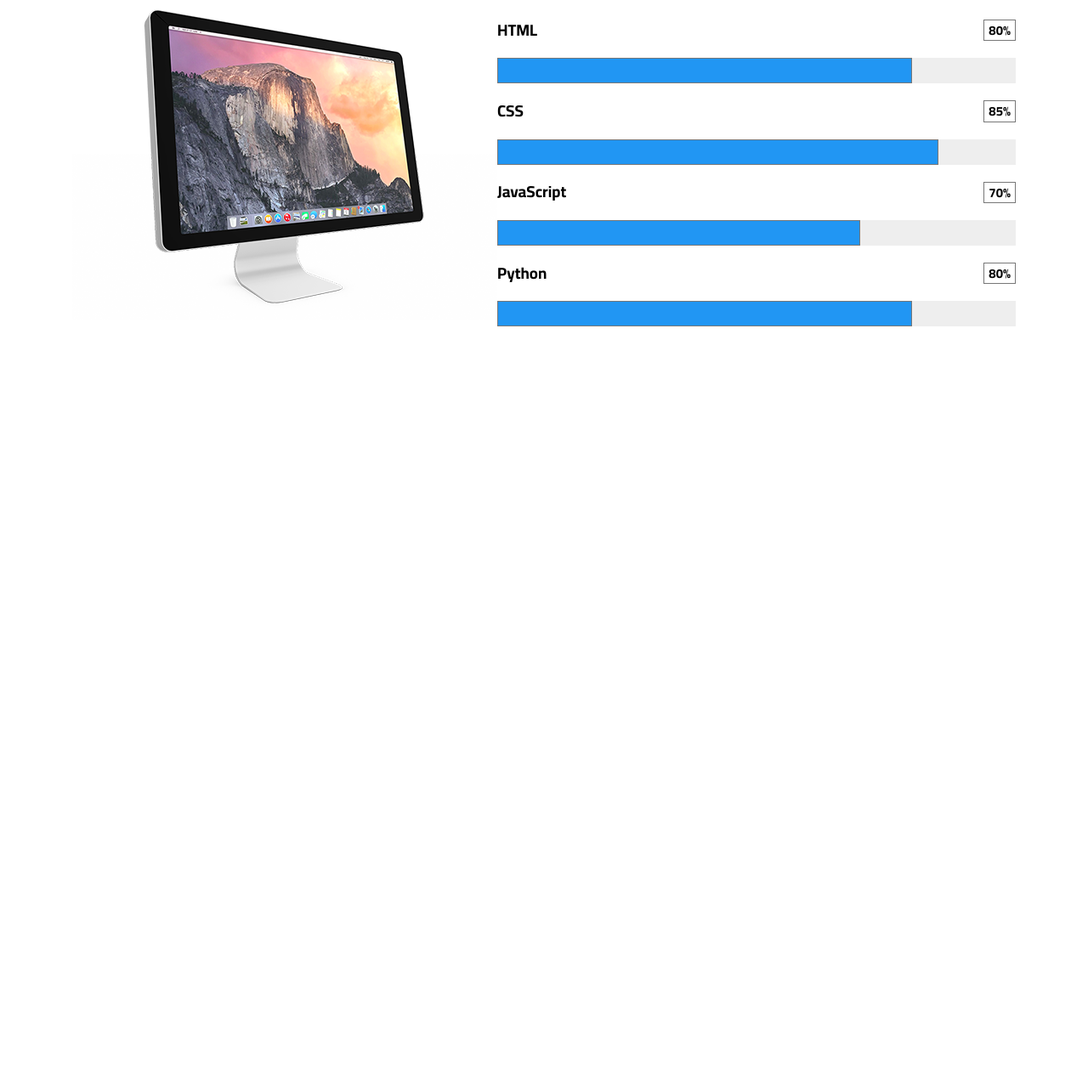
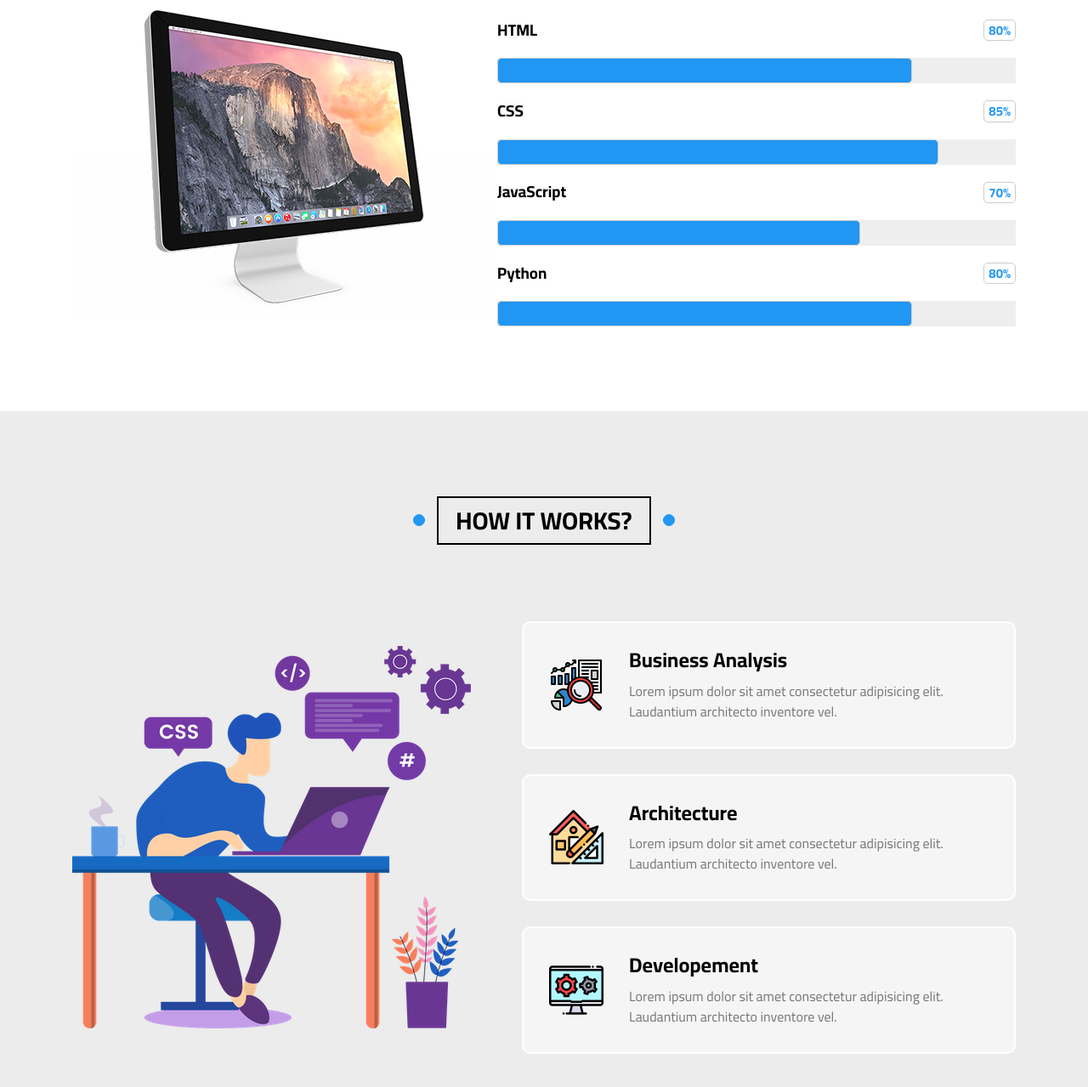
Before and after one commit to SamehRefaay/elzero-template-repo, a plain HTML site: page index.html in a window 1280 px wide. Shown: the part 7604-8883 px from the top of the page at 85% size. Before the commit the page ends 8088 px from the top, so only its background shows below. Drawn offline with Linux system fonts and the light colour scheme.

Commit message:
work steps section has been added

```diff
--- a/css/main.css
+++ b/css/main.css
@@ -932,8 +932,14 @@ header .mega-menu {
 }
 .our-skills .skills .skill span {
   font-size: 0.8em;
-  border: 1px solid #777;
   padding: 3px 5px;
+  border-radius: 5px;
+  border: 1px solid #ccc;
+  color: var(--main-color);
+  -webkit-border-radius: 5px;
+  -moz-border-radius: 5px;
+  -ms-border-radius: 5px;
+  -o-border-radius: 5px;
 }
 .our-skills .skills .skill .progress {
   position: relative;
@@ -948,6 +954,95 @@ header .mega-menu {
   background-color: var(--main-color);
 }
 /* End Our Skills */
+/* Start Work Steps */
+.work-steps {
+  padding-top: var(--section-padding-top);
+  padding-bottom: var(--section-padding-bottom);
+  background-color: var(--section-background);
+}
+.work-steps .container {
+  display: flex;
+  align-items: center;
+  justify-content: space-between;
+  gap: 60px;
+}
+@media (max-width: 991px) {
+  .work-steps .container {
+    flex-direction: column;
+  }
+}
+.work-steps .image {
+  max-width: 100%;
+}
+.work-steps .cards-holder {
+  display: flex;
+  flex-direction: column;
+  gap: 30px;
+}
+.work-steps .cards-holder .card {
+  position: relative;
+  z-index: 1;
+  padding: 30px;
+  display: flex;
+  align-items: center;
+  gap: 30px;
+  background-color: #f6f5f5;
+  border: 2px solid white;
+  border-radius: 10px;
+  -webkit-border-radius: 10px;
+  -moz-border-radius: 10px;
+  -ms-border-radius: 10px;
+  -o-border-radius: 10px;
+}
+@media (max-width: 767px) {
+  .work-steps .cards-holder .card {
+    flex-direction: column;
+    text-align: center;
+  }
+}
+.work-steps .cards-holder .card::before {
+  position: absolute;
+  content: "";
+  left: 50%;
+  top: 50%;
+  background-color: #ededed;
+  width: 0;
+  height: 0;
+  border-radius: 10px;
+  z-index: -1;
+  transition: var(--main-transition);
+  transform: translate(-50%, -50%);
+  -webkit-transform: translate(-50%, -50%);
+  -moz-transform: translate(-50%, -50%);
+  -ms-transform: translate(-50%, -50%);
+  -o-transform: translate(-50%, -50%);
+  -webkit-transition: var(--main-transition);
+  -moz-transition: var(--main-transition);
+  -ms-transition: var(--main-transition);
+  -o-transition: var(--main-transition);
+  -webkit-border-radius: 10px;
+  -moz-border-radius: 10px;
+  -ms-border-radius: 10px;
+  -o-border-radius: 10px;
+}
+.work-steps .cards-holder .card:hover::before {
+  width: 100%;
+  height: 100%;
+}
+.work-steps .cards-holder .card img {
+  width: 64px;
+}
+.work-steps .cards-holder .card h3 {
+  font-size: 1.5em;
+}
+.work-steps .cards-holder .card p {
+  font-size: 1em;
+  line-height: 1.5;
+  color: #777;
+  margin-top: 10px;
+}
+
+/* End Work Steps */
 /* Start Animation */
 @keyframes ups-and-downs {
   0%,
--- a/index.html
+++ b/index.html
@@ -56,7 +56,7 @@
                   >
                 </li>
                 <li>
-                  <a href="#how-it-works"
+                  <a href="#work-steps"
                     ><i class="fa-regular fa-clipboard"></i>How it Works</a
                   >
                 </li>
@@ -606,5 +606,45 @@
       </div>
     </div>
     <!-- End Our Skills -->
+    <!-- Start Work Steps -->
+    <div class="work-steps" id="work-steps">
+      <h2 class="main-heading">How it works?</h2>
+      <div class="container">
+        <img src="images/work-steps.png" alt="work-steps" class="image" />
+        <div class="cards-holder">
+          <div class="card">
+            <img src="images/work-steps-1.png" alt="work-steps-1" />
+            <div class="text">
+              <h3>Business Analysis</h3>
+              <p>
+                Lorem ipsum dolor sit amet consectetur adipisicing elit.
+                Laudantium architecto inventore vel.
+              </p>
+            </div>
+          </div>
+          <div class="card">
+            <img src="images/work-steps-2.png" alt="work-steps-2" />
+            <div class="text">
+              <h3>Architecture</h3>
+              <p>
+                Lorem ipsum dolor sit amet consectetur adipisicing elit.
+                Laudantium architecto inventore vel.
+              </p>
+            </div>
+          </div>
+          <div class="card">
+            <img src="images/work-steps-3.png" alt="work-steps-3" />
+            <div class="text">
+              <h3>Developement</h3>
+              <p>
+                Lorem ipsum dolor sit amet consectetur adipisicing elit.
+                Laudantium architecto inventore vel.
+              </p>
+            </div>
+          </div>
+        </div>
+      </div>
+    </div>
+    <!-- End Work Steps -->
   </body>
 </html>
```
Also changed, not shown: images/work-steps-1.png (added), images/work-steps-2.png (added), images/work-steps-3.png (added), images/work-steps.png (added).
